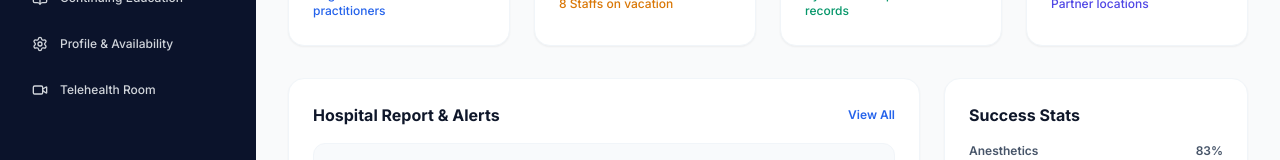
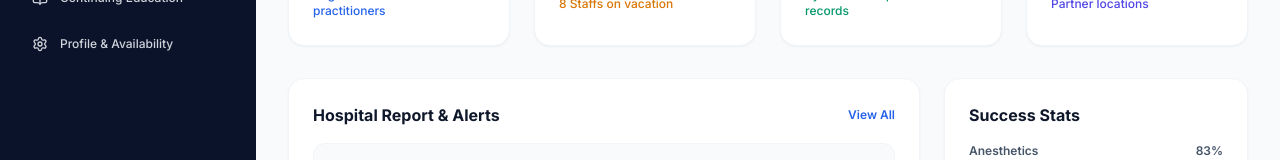
Before and after one commit to mugwe88-ops/MedicareAI, a Next.js app in the folder frontend/: page /doctors/dashboard in a window 1280 px wide. Shown: the part 373-533 px from the top of the page. Built offline with nearby package versions, Linux system fonts and the light colour scheme; no server answers.

Commit message:
feat: update doctor dashboard with unified workflow and modals

```diff
--- a/frontend/app/doctors/dashboard/layout.tsx
+++ b/frontend/app/doctors/dashboard/layout.tsx
@@ -2,7 +2,6 @@
 import { usePathname } from "next/navigation";
 import {
   LayoutDashboard,
-  Video,
   Calendar,
   Users,
   MessageSquare,
@@ -23,7 +22,6 @@ export default function DoctorLayout({ children }: { children: React.ReactNode }
     { name: "Earnings & Payments", href: "/doctors/dashboard/earnings", icon: DollarSign },
     { name: "Continuing Education", href: "/doctors/dashboard/resources", icon: BookOpen },
     { name: "Profile & Availability", href: "/doctors/dashboard/settings", icon: Settings },
-    { name: "Telehealth Room", href: "/doctors/dashboard/telehealth", icon: Video },
   ];
 
   return (
```
